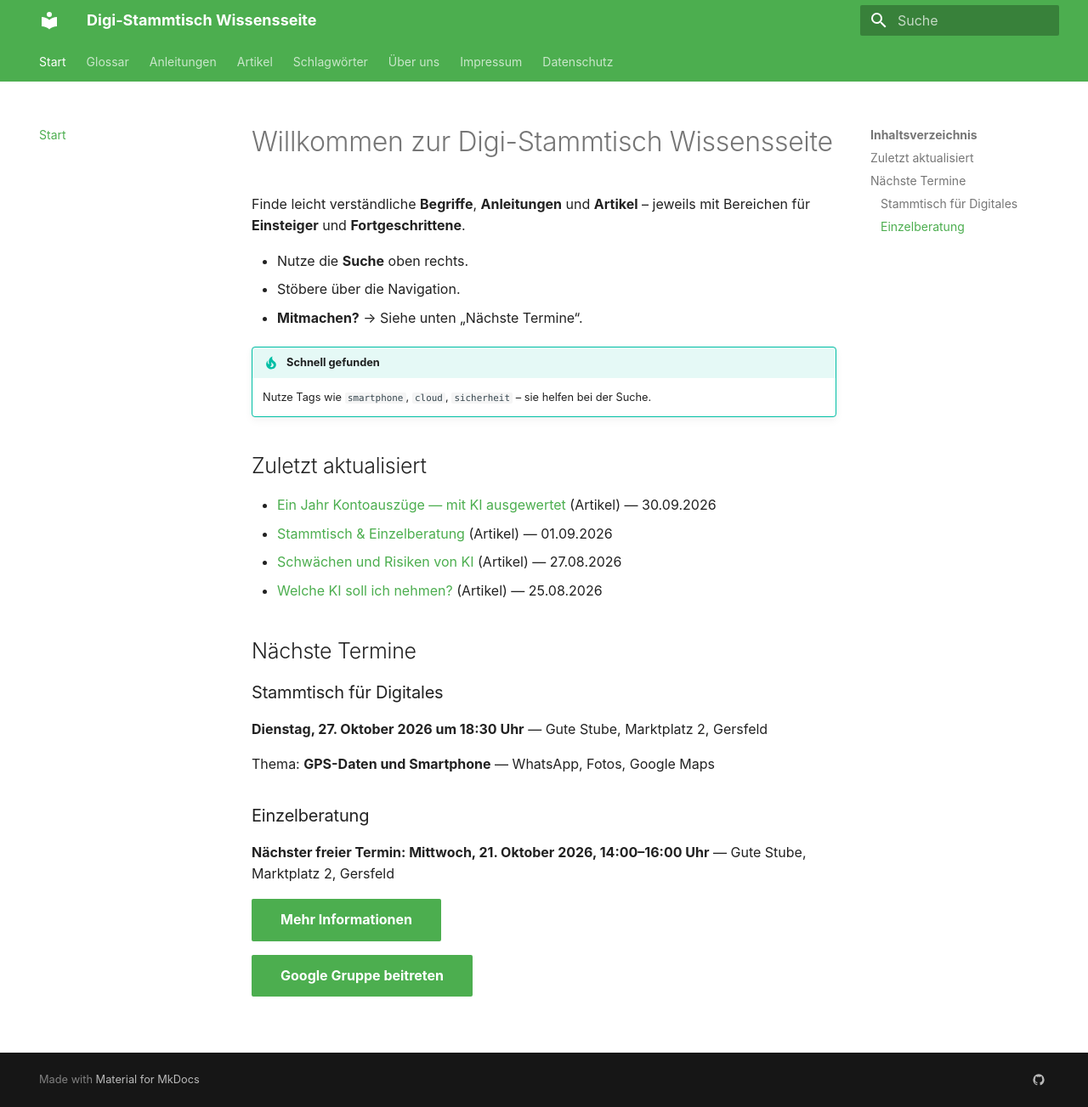
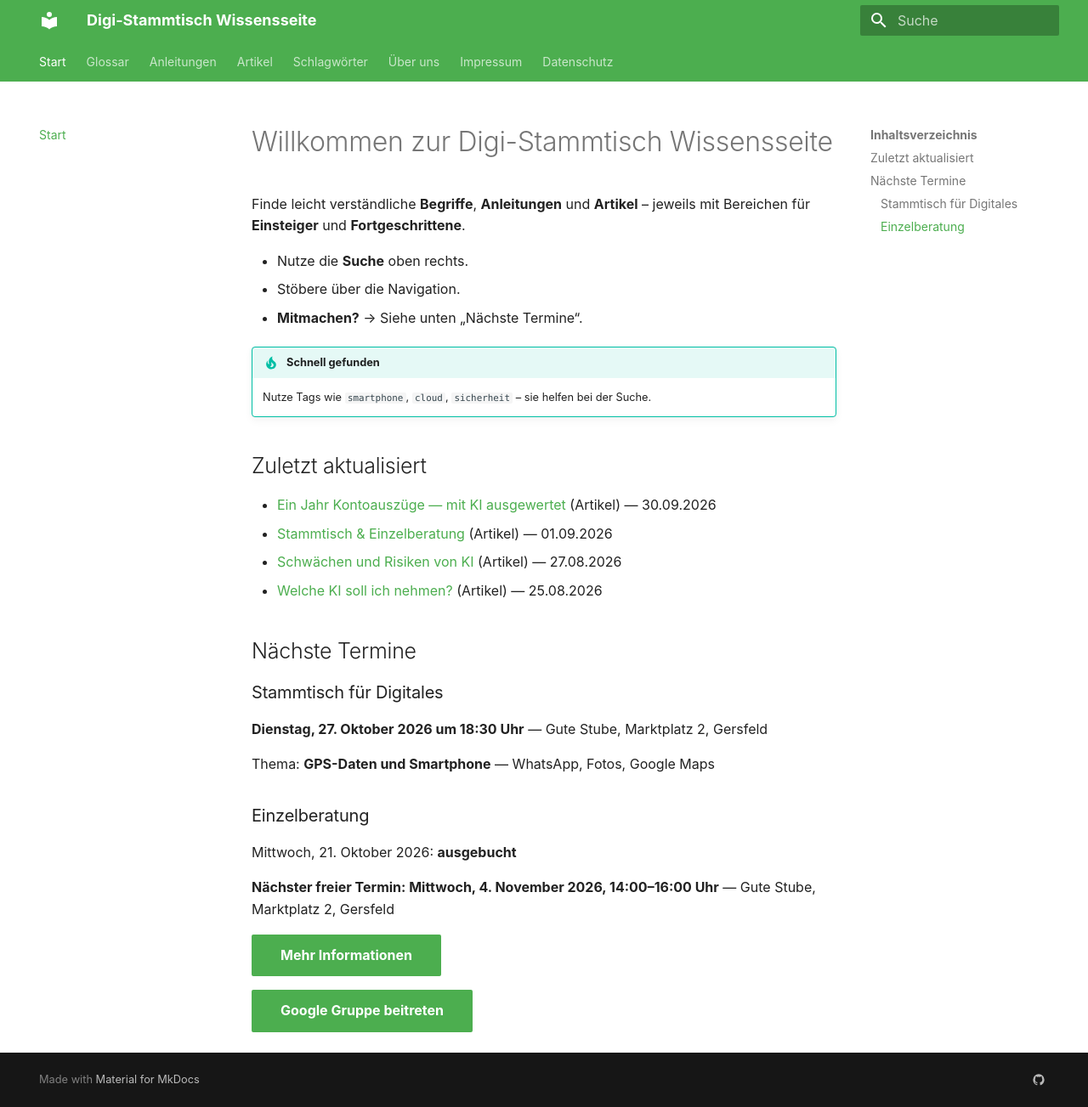
Before and after one commit to ralphmueller/digi-wissensdatenbank, an MkDocs documentation site: the page built from docs/index.md, in a window 1280 px wide and 1303 px high. Shown: the whole window at 85% size. Built offline with MkDocs 1.6.1 and Material for MkDocs 9.7.7, drawn with Linux system fonts in a browser that asks for light colours.

Commit message:
Naechster Termin: 21.10. ausgebucht, Einzelberatung am 04.11.2026 (#9)
Co-authored-by: Claude Opus 5.5 <noreply@anthropic.com>

```diff
--- a/docs/index.md
+++ b/docs/index.md
@@ -25,7 +25,9 @@ Thema: **GPS-Daten und Smartphone** — WhatsApp, Fotos, Google Maps
 
 ### Einzelberatung
 
-**Nächster freier Termin: Mittwoch, 21. Oktober 2026, 14:00–16:00 Uhr** — Gute Stube, Marktplatz 2, Gersfeld
+Mittwoch, 21. Oktober 2026: **ausgebucht**
+
+**Nächster freier Termin: Mittwoch, 4. November 2026, 14:00–16:00 Uhr** — Gute Stube, Marktplatz 2, Gersfeld
 
 [Mehr Informationen](03-artikel/stammtisch-und-einzelberatung.md){ .md-button .md-button--primary }
 
```
